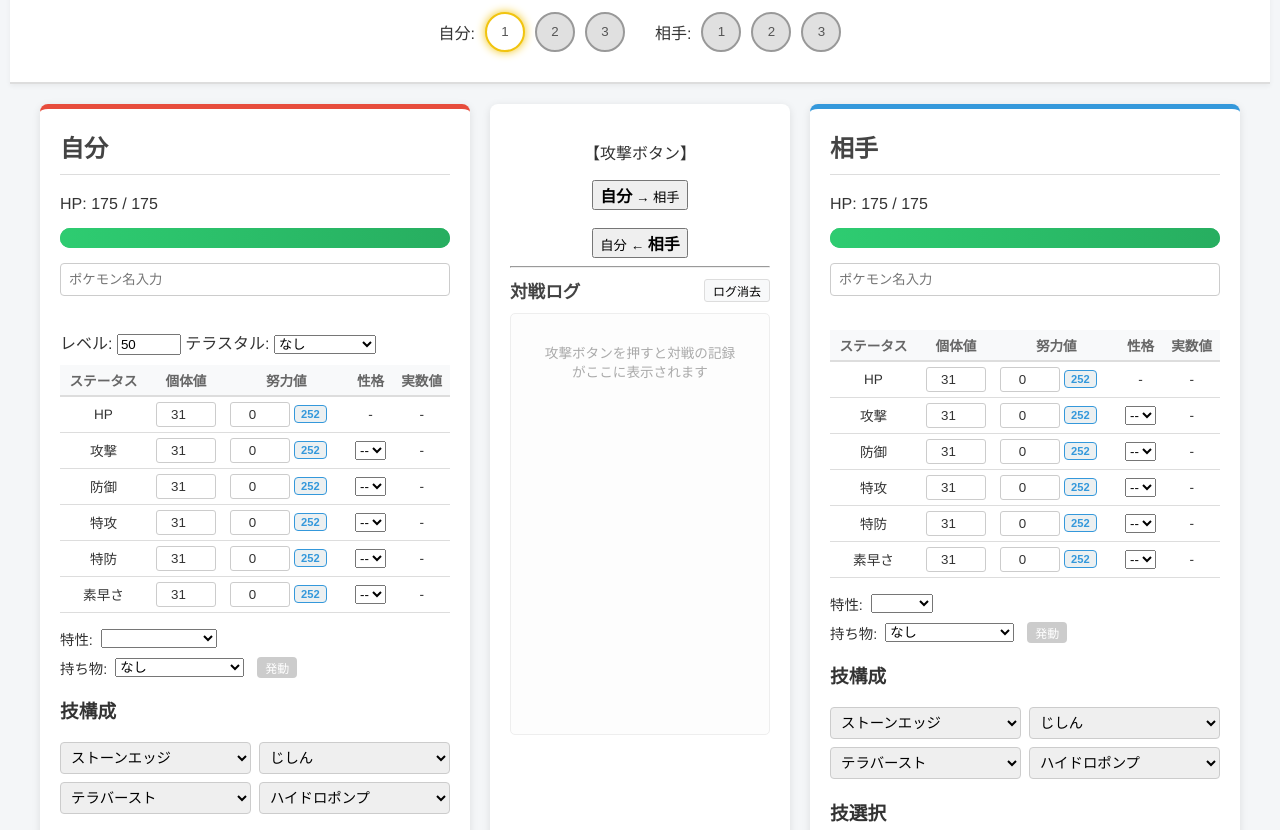
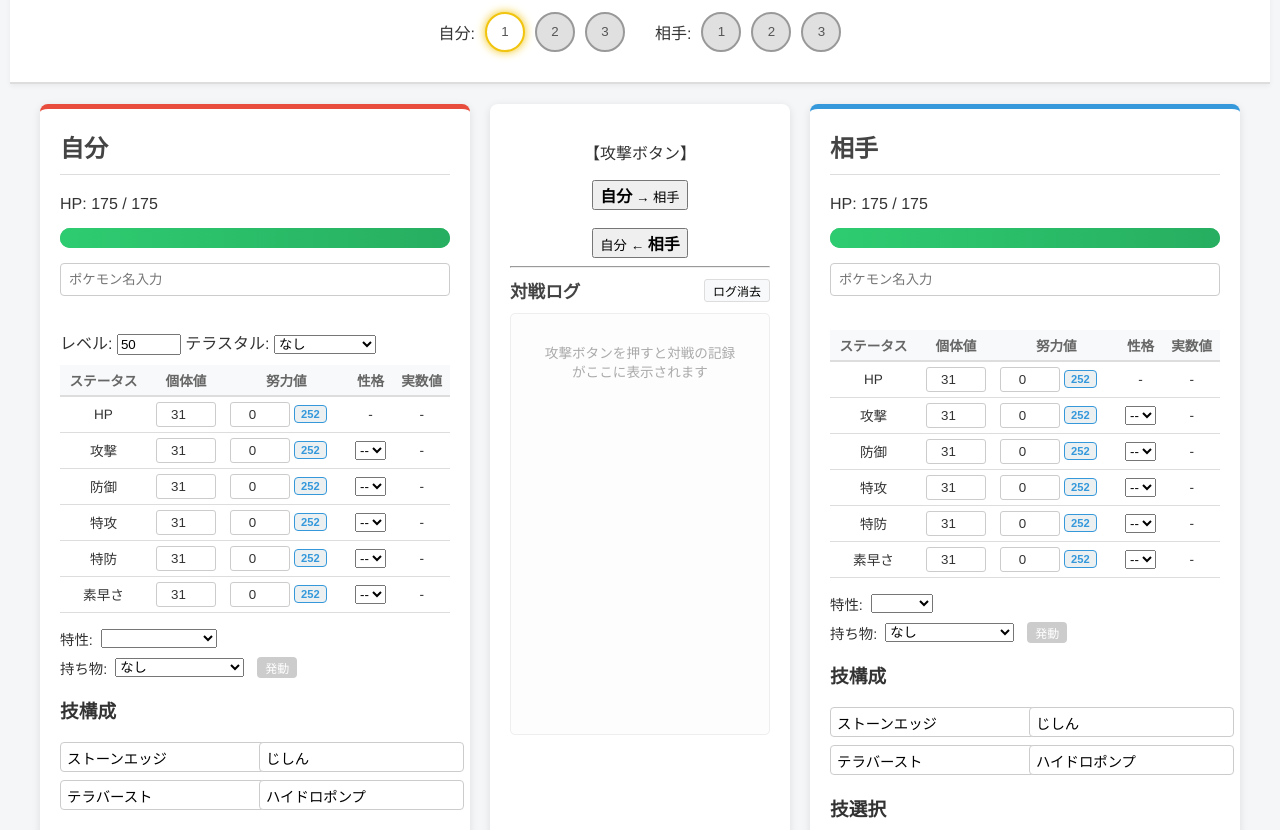
Before and after one commit to iCO-2/PokeBattoSimulation, a plain HTML site: page frontend/index.html in a window 1280 px wide. Shown: the part 117-947 px from the top of the page. Drawn offline with Linux system fonts and the light colour scheme.

Commit message:
feat: 技入力に検索機能を追加

```diff
--- a/frontend/index.html
+++ b/frontend/index.html
@@ -189,11 +189,12 @@
             <div class="move-selector">
                 <h3>技構成</h3>
                 <div class="move-config-grid">
-                    <select class="move-select" data-index="0" id="ally-move-0"></select>
-                    <select class="move-select" data-index="1" id="ally-move-1"></select>
-                    <select class="move-select" data-index="2" id="ally-move-2"></select>
-                    <select class="move-select" data-index="3" id="ally-move-3"></select>
+                    <input class="move-select" data-index="0" id="ally-move-0" list="move-list" placeholder="(なし)">
+                    <input class="move-select" data-index="1" id="ally-move-1" list="move-list" placeholder="(なし)">
+                    <input class="move-select" data-index="2" id="ally-move-2" list="move-list" placeholder="(なし)">
+                    <input class="move-select" data-index="3" id="ally-move-3" list="move-list" placeholder="(なし)">
                 </div>
+                <datalist id="move-list"></datalist>
 
                 <h3>技選択</h3>
                 <div class="move-grid ally-move-grid" id="ally-move-grid">
@@ -402,10 +403,10 @@
             <div class="move-selector">
                 <h3>技構成</h3>
                 <div class="move-config-grid">
-                    <select class="move-select" data-index="0" id="enemy-move-0"></select>
-                    <select class="move-select" data-index="1" id="enemy-move-1"></select>
-                    <select class="move-select" data-index="2" id="enemy-move-2"></select>
-                    <select class="move-select" data-index="3" id="enemy-move-3"></select>
+                    <input class="move-select" data-index="0" id="enemy-move-0" list="move-list" placeholder="(なし)">
+                    <input class="move-select" data-index="1" id="enemy-move-1" list="move-list" placeholder="(なし)">
+                    <input class="move-select" data-index="2" id="enemy-move-2" list="move-list" placeholder="(なし)">
+                    <input class="move-select" data-index="3" id="enemy-move-3" list="move-list" placeholder="(なし)">
                 </div>
 
                 <h3>技選択</h3>
--- a/frontend/js/main.js
+++ b/frontend/js/main.js
@@ -111,36 +111,42 @@ document.addEventListener('DOMContentLoaded', () => {
     }
 
     // --- Move Configuration Logic ---
-    function populateMoveSelects(side) {
-        const moves = Object.keys(MOVES_DEX);
+    function populateMoveDatalist() {
+        const datalist = document.getElementById('move-list');
+        if (!datalist) return;
+
+        datalist.innerHTML = ''; // Clear existing
+        Object.keys(MOVES_DEX).forEach(move => {
+            const opt = document.createElement('option');
+            opt.value = move;
+            datalist.appendChild(opt);
+        });
+    }
+
+    function setupMoveInputs(side) {
         const prefix = (side === 'ally') ? 'ally' : 'enemy';
 
         for (let i = 0; i < 4; i++) {
-            const select = document.getElementById(`${prefix}-move-${i}`);
-            if (!select) continue;
+            const input = document.getElementById(`${prefix}-move-${i}`);
+            if (!input) continue;
 
-            select.innerHTML = '<option value="">(なし)</option>';
-            moves.forEach(move => {
-                const opt = document.createElement('option');
-                opt.value = move;
-                opt.textContent = move;
-                select.appendChild(opt);
-            });
-
-            // Set initial value from current pokemon
+            // Set initial value
             const pokemon = (side === 'ally') ? appState.getAllyPokemon() : appState.getEnemyPokemon();
             if (pokemon && pokemon.moves[i]) {
-                select.value = pokemon.moves[i];
+                input.value = pokemon.moves[i];
             }
 
             // Event Listener
-            select.addEventListener('change', (e) => {
+            input.addEventListener('change', (e) => {
                 const pokemon = (side === 'ally') ? appState.getAllyPokemon() : appState.getEnemyPokemon();
                 if (pokemon) {
                     pokemon.moves[i] = e.target.value;
                     renderMoveButtons(side);
                 }
             });
+
+            // Also update on 'input' for smoother feel?
+            // 'change' is sufficiently standard for datalist selection.
         }
     }
 
@@ -163,8 +169,6 @@ document.addEventListener('DOMContentLoaded', () => {
 
             if (moveName && MOVES_DEX[moveName]) {
                 const moveData = MOVES_DEX[moveName];
-                // Check for Tera Burst special handling or fixed damage logic if needed
-                // For now, just display defined power
                 const powerText = (moveData.power > 0) ? `威力: ${moveData.power}` : (moveData.category === 'Status' ? '-' : '特殊');
                 btn.innerHTML = `${moveName}<br><small>${powerText}</small>`;
             } else {
@@ -177,8 +181,9 @@ document.addEventListener('DOMContentLoaded', () => {
     }
 
     // Initialize Moves
+    populateMoveDatalist();
     ['ally', 'enemy'].forEach(side => {
-        populateMoveSelects(side);
+        setupMoveInputs(side);
         renderMoveButtons(side);
     });
     // ----------------------------
```
